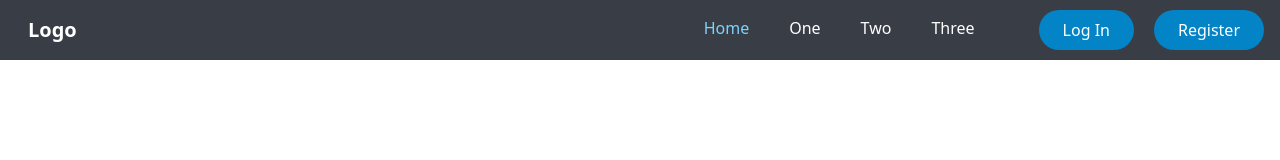
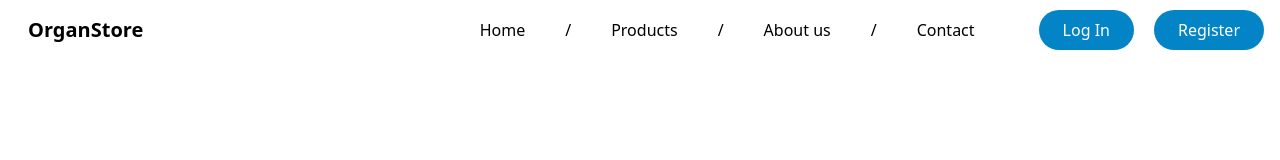
Before and after one commit to NaimurRahman00/Organic_Store, a React (Vite) app: page / in a window 1280 px wide. Shown: the top 160 px of the page. Built offline with nearby package versions, Linux system fonts and the light colour scheme.

Commit message:
update: routes

```diff
--- a/src/1-navbar/Navbar.jsx
+++ b/src/1-navbar/Navbar.jsx
@@ -1,63 +1,72 @@
-import { Link, NavLink } from "react-router-dom";
+import { Link } from "react-router-dom";
 
 const Navbar = () => {
   return (
-    <nav className="flex items-center justify-between bg-[#393E46] px-4 py-2 text-white">
-      <div className="scale-100 cursor-pointer rounded-2xl px-3 py-2 text-xl font-semibold text-white transition-all duration-200 hover:scale-110">
-        <h2>Logo</h2>
+    <nav className="flex items-center justify-between px-4 py-2 text-black">
+      <div className="scale-100 cursor-pointer rounded-2xl px-3 py-2 text-xl font-bold text-black transition-all duration-200 hover:scale-110">
+        <h2>OrganStore</h2>
       </div>
       <div className="flex items-center justify-between gap-16">
         <ul className="flex items-center justify-between gap-10">
-          <NavLink
-            to="/"
+          <a
+            href="#"
             className={({ isActive }) =>
               isActive
-                ? "group flex  cursor-pointer flex-col text-sky-300"
+                ? "group flex cursor-pointer flex-col text-emerald-300 font-semibold"
                 : "flex flex-col text-white"
             }
           >
-            Home{" "}
-            <span className="mt-[2px] h-[3px] w-[0px] rounded-full bg-sky-500 transition-all duration-300 group-hover:w-full"></span>
-          </NavLink>
-          <NavLink
-            to="/One"
+            Home
+            <span className="mt-[2px] h-[3px] w-[0px] rounded-full bg-emerald-500 transition-all duration-300 group-hover:w-full"></span>
+          </a>
+          <li>/</li>
+          <a
+            href="#products"
             className={({ isActive }) =>
               isActive
-                ? "group flex  cursor-pointer flex-col text-sky-300"
+                ? "group flex cursor-pointer flex-col text-emerald-300 font-semibold"
                 : "flex flex-col text-white"
             }
           >
-            One
-            <span className="mt-[2px] h-[3px] w-[0px] rounded-full bg-sky-500 transition-all duration-300 group-hover:w-full"></span>
-          </NavLink>
-          <NavLink
-            to="/two"
+            Products
+            <span className="mt-[2px] h-[3px] w-[0px] rounded-full bg-emerald-500 transition-all duration-300 group-hover:w-full"></span>
+          </a>
+          <li>/</li>
+          <a
+            href="#about"
             className={({ isActive }) =>
               isActive
-                ? "group flex  cursor-pointer flex-col text-sky-300"
+                ? "group flex cursor-pointer flex-col text-emerald-300 font-semibold"
                 : "flex flex-col text-white"
             }
           >
-            Two
-            <span className="mt-[2px] h-[3px] w-[0px] rounded-full bg-sky-500 transition-all duration-300 group-hover:w-full"></span>
-          </NavLink>
-          <NavLink
-            to="/three"
+            About us
+            <span className="mt-[2px] h-[3px] w-[0px] rounded-full bg-emerald-500 transition-all duration-300 group-hover:w-full"></span>
+          </a>
+          <li>/</li>
+          <a
+            href="#contact"
             className={({ isActive }) =>
               isActive
-                ? "group flex  cursor-pointer flex-col text-sky-300"
+                ? "group flex cursor-pointer flex-col text-emerald-300 font-semibold"
                 : "flex flex-col text-white"
             }
           >
-            Three
-            <span className="mt-[2px] h-[3px] w-[0px] rounded-full bg-sky-500 transition-all duration-300 group-hover:w-full"></span>
-          </NavLink>
+            Contact
+            <span className="mt-[2px] h-[3px] w-[0px] rounded-full bg-emerald-500 transition-all duration-300 group-hover:w-full"></span>
+          </a>
         </ul>
         <div className="flex items-center justify-between gap-5">
-          <Link to='/login' className="rounded-full bg-sky-600 px-6 py-2 text-white transition-all duration-300 hover:scale-90 active:scale-100">
+          <Link
+            to="/login"
+            className="rounded-full bg-sky-600 px-6 py-2 text-white transition-all duration-300 hover:scale-90 active:scale-100"
+          >
             Log In
           </Link>
-          <Link to='/register' className="rounded-full bg-sky-600 px-6 py-2 text-white transition-all duration-300 hover:scale-90 active:scale-100">
+          <Link
+            to="/register"
+            className="rounded-full bg-sky-600 px-6 py-2 text-white transition-all duration-300 hover:scale-90 active:scale-100"
+          >
             Register
           </Link>
         </div>
```
